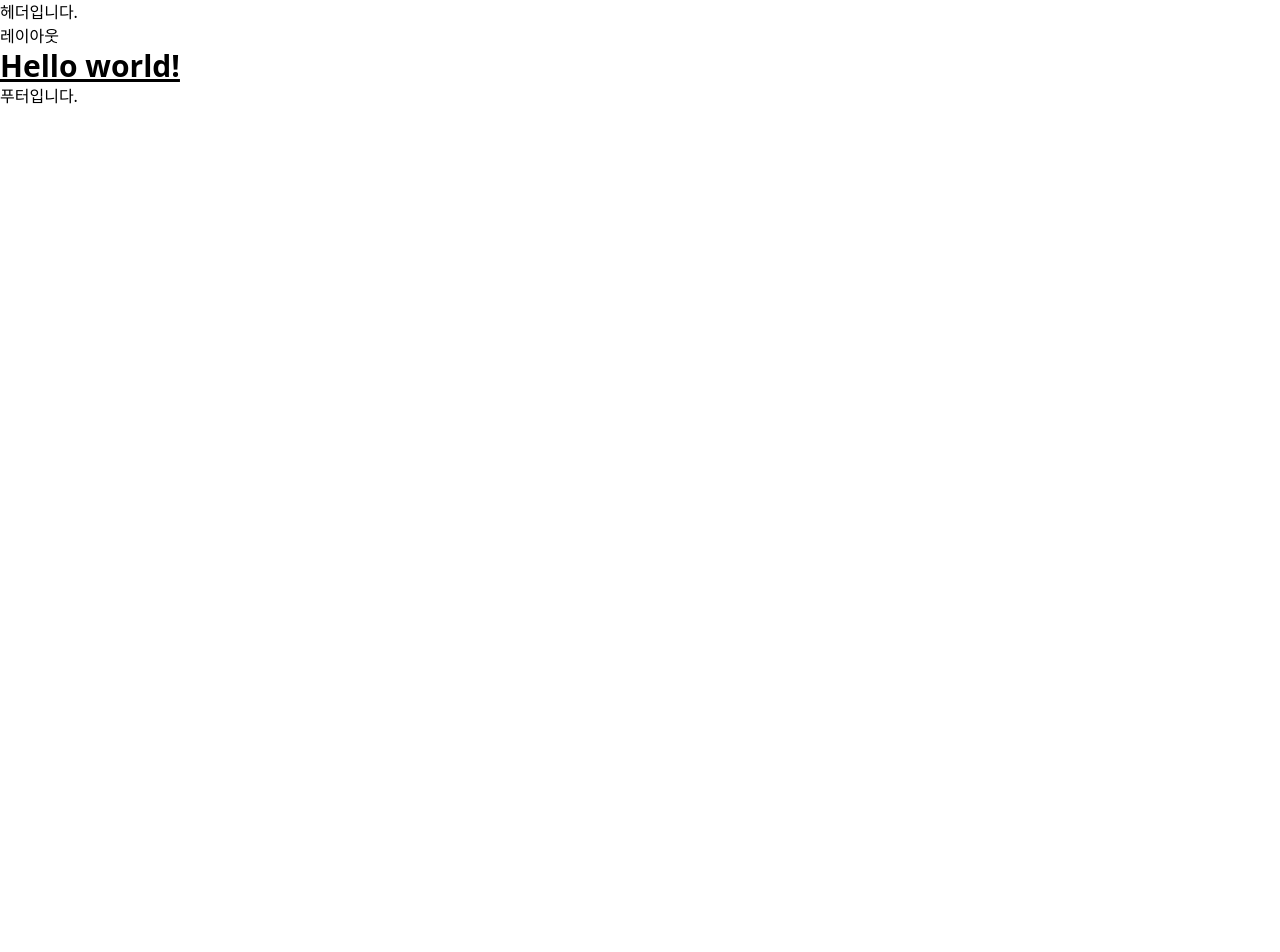
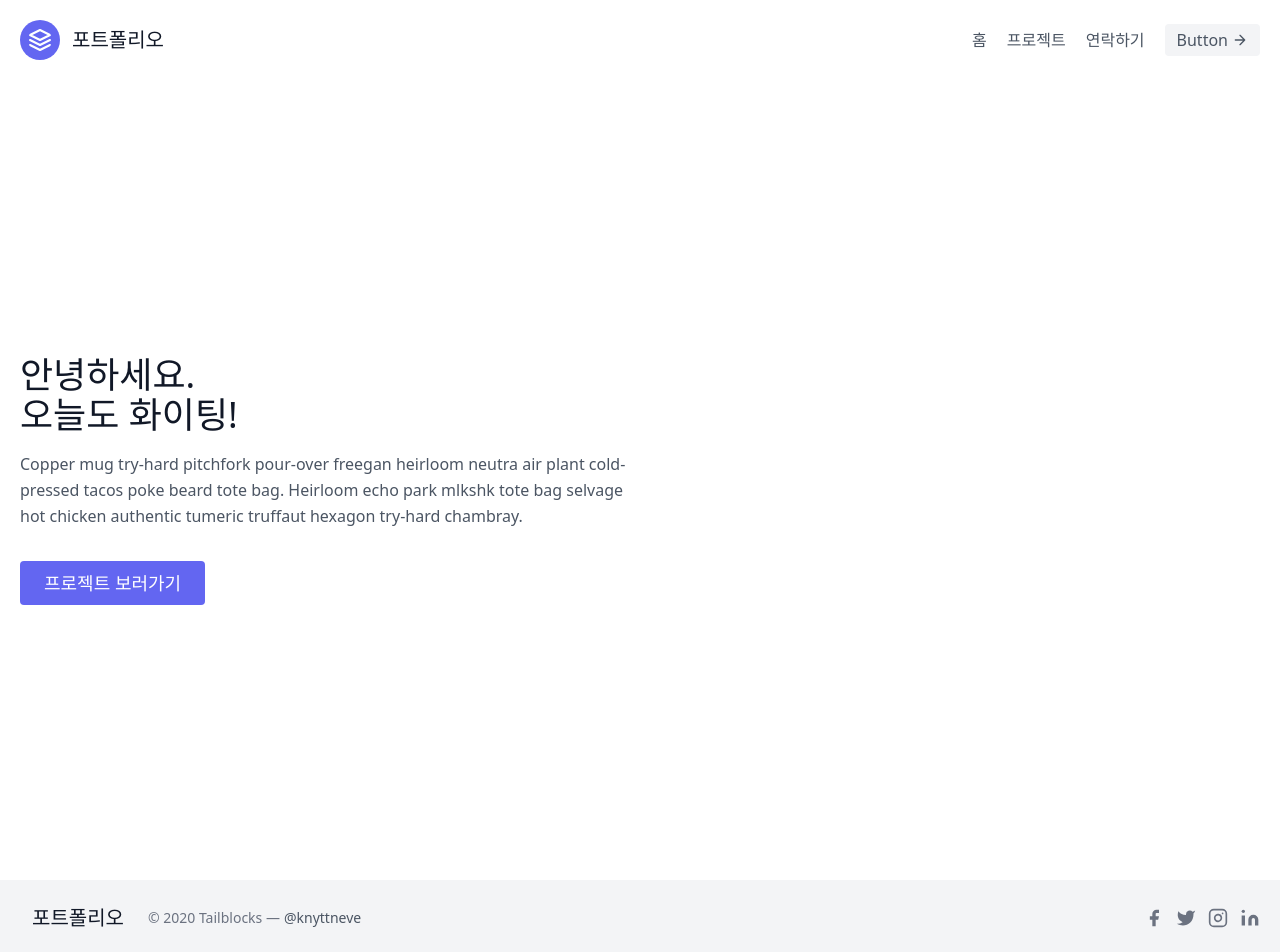
Before and after one commit to GoDoyeon/next-portfolio, a Next.js app in the folder next-portfolio/: page / in a window 1280 px wide. Shown: the top 952 px of the page. Before the commit the page ends 800 px from the top, so only its background shows below. Built offline with nearby package versions, Linux system fonts and the light colour scheme.

Commit message:
Feat : 레이아웃 설정

```diff
--- a/next-portfolio/components/footer.js
+++ b/next-portfolio/components/footer.js
@@ -1,7 +1,77 @@
 export default function Footer() {
   return (
     <>
-      <h1>푸터입니다.</h1>
+      <footer className='text-gray-600 body-font'>
+        <div className='bg-gray-100'>
+          <div className='container px-5 py-6 mx-auto flex items-center sm:flex-row flex-col'>
+            <a className='flex title-font font-medium items-center md:justify-start justify-center text-gray-900'>
+              <span className='ml-3 text-xl'>포트폴리오</span>
+            </a>
+            <p className='text-sm text-gray-500 sm:ml-6 sm:mt-0 mt-4'>
+              © 2020 Tailblocks —
+              <a
+                href='https://twitter.com/knyttneve'
+                rel='noopener noreferrer'
+                className='text-gray-600 ml-1'
+                target='_blank'>
+                @knyttneve
+              </a>
+            </p>
+            <span className='inline-flex sm:ml-auto sm:mt-0 mt-4 justify-center sm:justify-start'>
+              <a className='text-gray-500'>
+                <svg
+                  fill='currentColor'
+                  stroke-linecap='round'
+                  stroke-linejoin='round'
+                  stroke-width='2'
+                  className='w-5 h-5'
+                  viewBox='0 0 24 24'>
+                  <path d='M18 2h-3a5 5 0 00-5 5v3H7v4h3v8h4v-8h3l1-4h-4V7a1 1 0 011-1h3z'></path>
+                </svg>
+              </a>
+              <a className='ml-3 text-gray-500'>
+                <svg
+                  fill='currentColor'
+                  stroke-linecap='round'
+                  stroke-linejoin='round'
+                  stroke-width='2'
+                  className='w-5 h-5'
+                  viewBox='0 0 24 24'>
+                  <path d='M23 3a10.9 10.9 0 01-3.14 1.53 4.48 4.48 0 00-7.86 3v1A10.66 10.66 0 013 4s-4 9 5 13a11.64 11.64 0 01-7 2c9 5 20 0 20-11.5a4.5 4.5 0 00-.08-.83A7.72 7.72 0 0023 3z'></path>
+                </svg>
+              </a>
+              <a className='ml-3 text-gray-500'>
+                <svg
+                  fill='none'
+                  stroke='currentColor'
+                  stroke-linecap='round'
+                  stroke-linejoin='round'
+                  stroke-width='2'
+                  className='w-5 h-5'
+                  viewBox='0 0 24 24'>
+                  <rect width='20' height='20' x='2' y='2' rx='5' ry='5'></rect>
+                  <path d='M16 11.37A4 4 0 1112.63 8 4 4 0 0116 11.37zm1.5-4.87h.01'></path>
+                </svg>
+              </a>
+              <a className='ml-3 text-gray-500'>
+                <svg
+                  fill='currentColor'
+                  stroke='currentColor'
+                  stroke-linecap='round'
+                  stroke-linejoin='round'
+                  stroke-width='0'
+                  className='w-5 h-5'
+                  viewBox='0 0 24 24'>
+                  <path
+                    stroke='none'
+                    d='M16 8a6 6 0 016 6v7h-4v-7a2 2 0 00-2-2 2 2 0 00-2 2v7h-4v-7a6 6 0 016-6zM2 9h4v12H2z'></path>
+                  <circle cx='4' cy='4' r='2' stroke='none'></circle>
+                </svg>
+              </a>
+            </span>
+          </div>
+        </div>
+      </footer>
     </>
   );
 }
--- a/next-portfolio/components/header.js
+++ b/next-portfolio/components/header.js
@@ -1,7 +1,42 @@
 export default function Header() {
   return (
     <>
-      <h1>헤더입니다.</h1>
+      <header className='text-gray-600 body-font'>
+        <div className='container mx-auto flex flex-wrap p-5 flex-col md:flex-row items-center'>
+          <a className='flex title-font font-medium items-center text-gray-900 mb-4 md:mb-0'>
+            <svg
+              xmlns='http://www.w3.org/2000/svg'
+              fill='none'
+              stroke='currentColor'
+              stroke-linecap='round'
+              stroke-linejoin='round'
+              stroke-width='2'
+              className='w-10 h-10 text-white p-2 bg-indigo-500 rounded-full'
+              viewBox='0 0 24 24'>
+              <path d='M12 2L2 7l10 5 10-5-10-5zM2 17l10 5 10-5M2 12l10 5 10-5'></path>
+            </svg>
+            <span className='ml-3 text-xl'>포트폴리오</span>
+          </a>
+          <nav className='md:ml-auto flex flex-wrap items-center text-base justify-center'>
+            <a className='mr-5 hover:text-gray-900'>홈</a>
+            <a className='mr-5 hover:text-gray-900'>프로젝트</a>
+            <a className='mr-5 hover:text-gray-900'>연락하기</a>
+          </nav>
+          <button className='inline-flex items-center bg-gray-100 border-0 py-1 px-3 focus:outline-none hover:bg-gray-200 rounded text-base mt-4 md:mt-0'>
+            Button
+            <svg
+              fill='none'
+              stroke='currentColor'
+              stroke-linecap='round'
+              stroke-linejoin='round'
+              stroke-width='2'
+              className='w-4 h-4 ml-1'
+              viewBox='0 0 24 24'>
+              <path d='M5 12h14M12 5l7 7-7 7'></path>
+            </svg>
+          </button>
+        </div>
+      </header>
     </>
   );
 }
--- a/next-portfolio/components/layout.js
+++ b/next-portfolio/components/layout.js
@@ -5,7 +5,6 @@
   return (
     <>
       <Header />
-      <h1>레이아웃</h1>
       <div>{children}</div>
       <Footer />
     </>
--- a/next-portfolio/pages/index.js
+++ b/next-portfolio/pages/index.js
@@ -1,15 +1,39 @@
+import Head from 'next/head';
 import Layout from '../components/layout';
 
 export default function Home() {
   return (
     <Layout>
       <div>
-        {/* <Head>
+        <Head>
           <title>포트폴리오</title>
-          <meta name='description' content='오늘도 빡코딩' />
-        </Head> */}
+          <meta name='description' content='오늘도 빡코딩!' />
+          <link rel='icon' href='/favicon.ico' />
+        </Head>
 
-        <h1 class='text-3xl font-bold underline'>Hello world!</h1>
+        <section className='flex min-h-screen flex-col items-center justify-center text-gray-600 body-font'>
+          <div className='container mx-auto flex px-5 py-24 md:flex-row flex-col items-center'>
+            <div className='lg:flex-grow md:w-1/2 lg:pr-24 md:pr-16 flex flex-col md:items-start md:text-left mb-16 md:mb-0 items-center text-center'>
+              <h1 className='title-font sm:text-4xl text-3xl mb-4 font-medium text-gray-900'>
+                안녕하세요.
+                <br className='hidden lg:inline-block' />
+                오늘도 화이팅!
+              </h1>
+              <p className='mb-8 leading-relaxed'>
+                Copper mug try-hard pitchfork pour-over freegan heirloom neutra
+                air plant cold-pressed tacos poke beard tote bag. Heirloom echo
+                park mlkshk tote bag selvage hot chicken authentic tumeric
+                truffaut hexagon try-hard chambray.
+              </p>
+              <div className='flex justify-center'>
+                <button className='inline-flex text-white bg-indigo-500 border-0 py-2 px-6 focus:outline-none hover:bg-indigo-600 rounded text-lg'>
+                  프로젝트 보러가기
+                </button>
+              </div>
+            </div>
+            <div className='lg:max-w-lg lg:w-full md:w-1/2 w-5/6'></div>
+          </div>
+        </section>
       </div>
     </Layout>
   );
```
